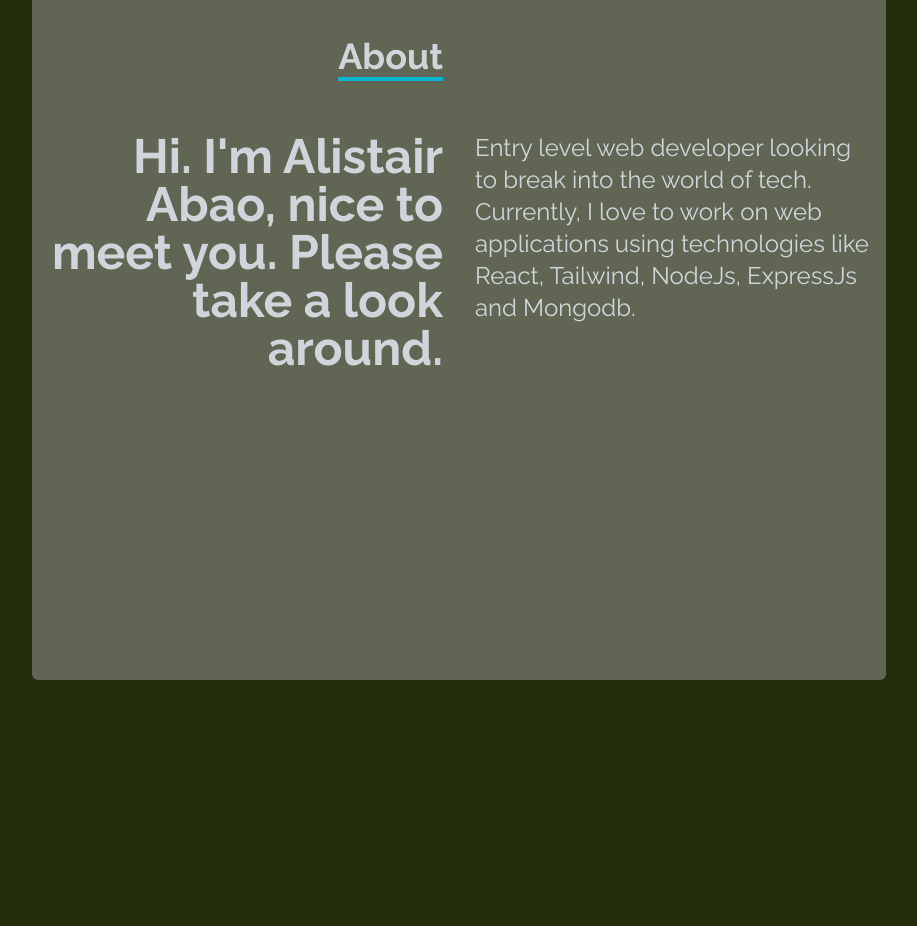
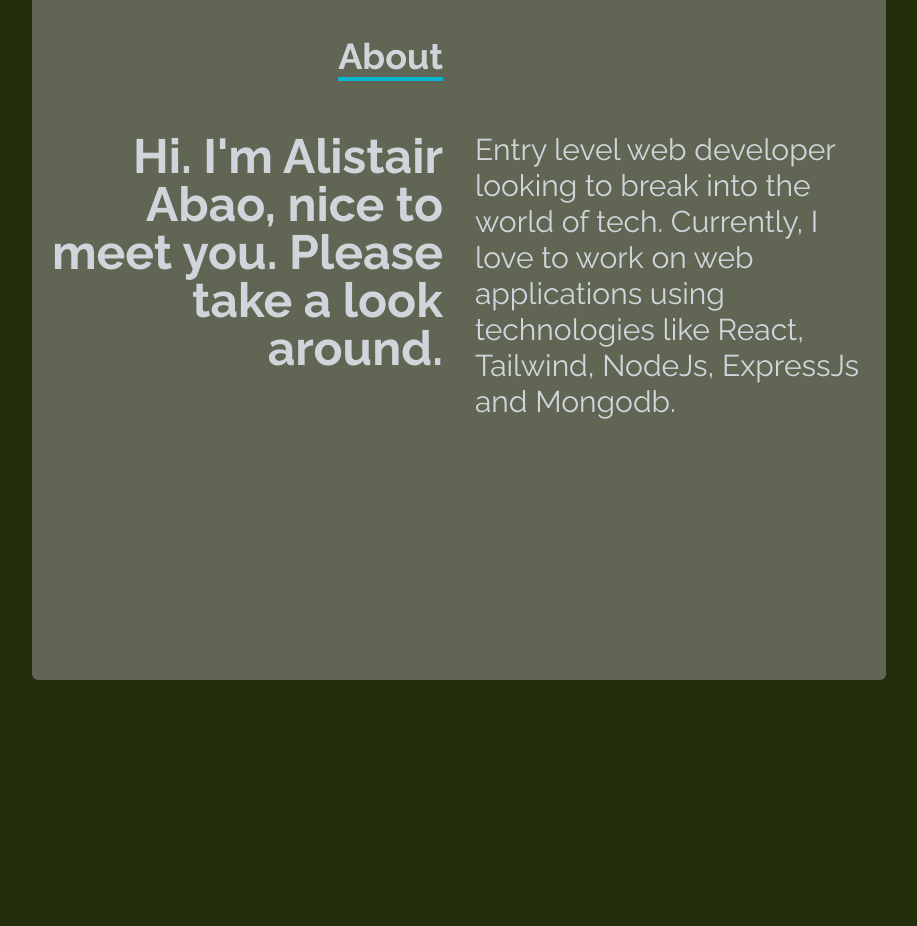
Before and after one commit to chubibobibo/alistairPortfolio, a React (Vite) app: page / in a window 1280 px wide. Shown: the part 920-1846 px from the top of the page, without its empty margins (181-1098 px from the left). Built offline with nearby package versions, Linux system fonts and the light colour scheme.

Commit message:
font changes

```diff
--- a/src/components/About.jsx
+++ b/src/components/About.jsx
@@ -24,7 +24,7 @@ const About = () => {
               </p>
             </div>
             <div>
-              <p className=' text-md sm:text-2xl'>
+              <p className=' text-md sm:text-3xl'>
                 Entry level web developer looking to break into the world of
                 tech. Currently, I love to work on web applications using
                 technologies like React, Tailwind, NodeJs, ExpressJs and
```
